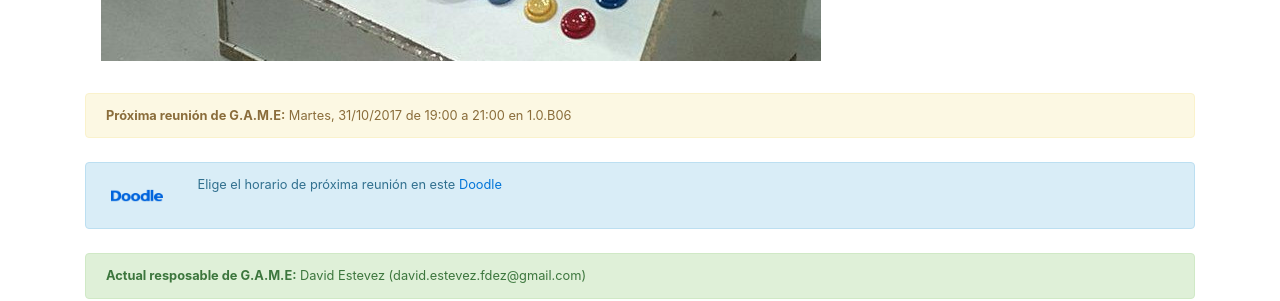
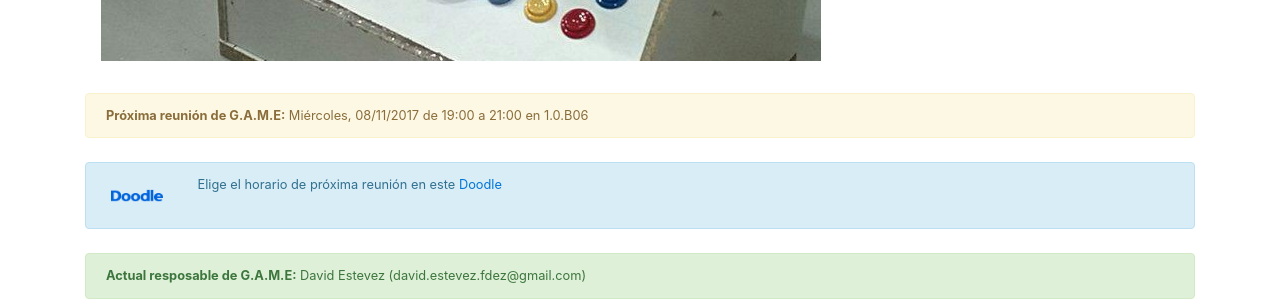
Before and after one commit to asrob-uc3m/asrob-uc3m.github.io, a Jekyll site: the page built from _workgroups/2017-05-28-game.markdown, in a window 1280 px wide and 900 px high, scrolled down 1053 px. Shown: the part 152-453 px from the top of the window. Built offline with Jekyll 4.4.1, drawn with Linux system fonts in a browser that asks for light colours.

Commit message:
Update 2017-05-28-game.markdown

```diff
--- a/_workgroups/2017-05-28-game.markdown
+++ b/_workgroups/2017-05-28-game.markdown
@@ -10,8 +10,8 @@
 picture_full: /img/game-full.jpg
 manager: David Estevez
 manager_email: david.estevez.fdez@gmail.com
-next_meeting:  Martes, 31/10/2017 de 19:00 a 21:00 en 1.0.B06
-next_meeting_doodle: https://doodle.com/poll/vy8wk6ainfsss488
+next_meeting:  Miércoles, 08/11/2017 de 19:00 a 21:00 en 1.0.B06
+next_meeting_doodle: https://doodle.com/poll/evkqutvzrhk6pgky
 layout: workgroup
 ---
 
```
